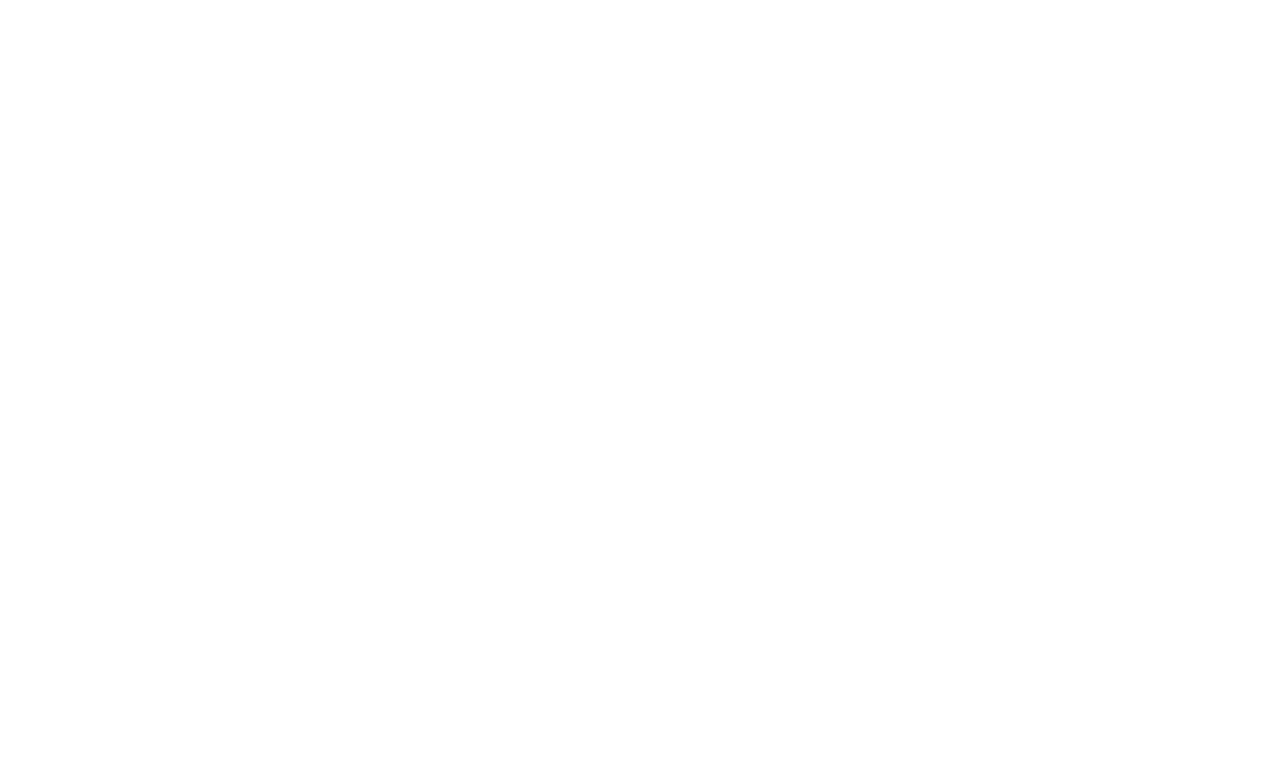
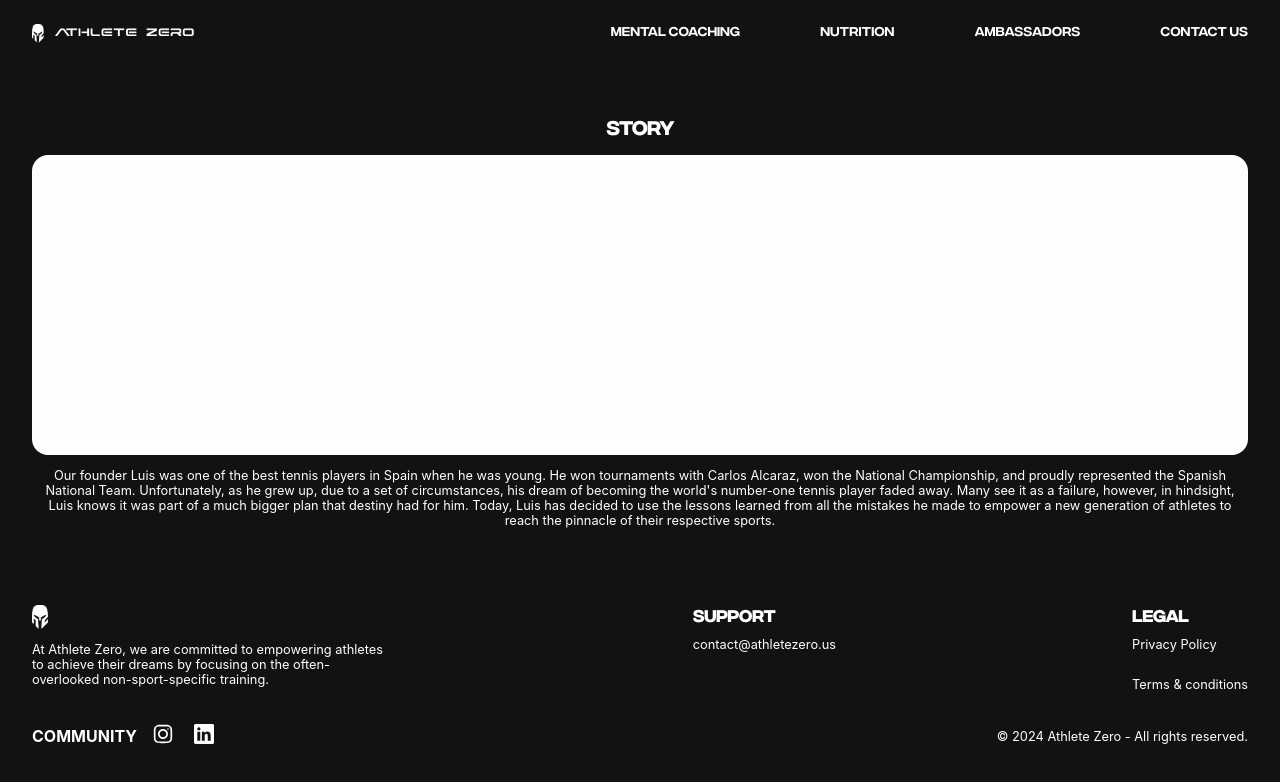
Before and after one commit to bypedroneres/athletezero, a React (Create React App) app in the folder athlete/: page /founder in a window 1280 px wide. Before the commit this address had no page. Shown: the top 782 px of the page. Built offline with nearby package versions, Linux system fonts and the light colour scheme.

Commit message:
last changes

```diff
--- a/athlete/src/App.js
+++ b/athlete/src/App.js
@@ -6,7 +6,7 @@ import HomeScreen from './screens/HomeScreen';
 import MentalCoachingScreen from './screens/MentalCoachingScreen';
 import AmbassadorsScreen from './screens/AmbassadorsScreen';
 import NutritionScreen from './screens/NutritionScreen';
-import InfoScreen from './screens/InfoScreen';
+import FounderScreen from './screens/FounderScreen';
 
 function App() {
   return (
@@ -16,7 +16,7 @@ function App() {
           <Route path="/" element={<HomeScreen />} />
           <Route path="/mental" element={<MentalCoachingScreen />} />
           <Route path="/nutrition" element={<NutritionScreen />} />
-          <Route path="/info" element={<InfoScreen />} />
+          <Route path="/founder" element={<FounderScreen/>} />
           <Route path="/ambassadors" element={<AmbassadorsScreen />} />
         </Routes>
       </div>
--- a/athlete/src/components/FAQ.css
+++ b/athlete/src/components/FAQ.css
@@ -37,3 +37,8 @@
     padding: 1rem;
     text-align: left;
 }
+
+.underline_Black {
+    text-decoration: underline;
+    cursor: pointer;
+}
--- a/athlete/src/components/FAQ.js
+++ b/athlete/src/components/FAQ.js
@@ -20,7 +20,8 @@ function FAQ() {
                             {/* Add onClick event to toggle question */}
                             <div className="faq_QuestionHeader" onClick={() => toggleQuestion(index)}>
                                 <h2>
-                                What qualifications and experience do the professionals at Athlete Zero possess?
+                                How do I know if Athlete Zero‘s programs are suitable for my specific needs as an athlete?
+                                What type of athletes can benefit from your services?
                                 </h2>
                                 <svg fill="#FEFEFE" width="20px" height="20px" viewBox="0 0 24 24" xmlns="http://www.w3.org/2000/svg">
                                     <path d="M11.178 19.569a.998.998 0 0 0 1.644 0l9-13A.999.999 0 0 0 21 5H3a1.002 1.002 0 0 0-.822 1.569l9 13z"/>
@@ -29,7 +30,7 @@ function FAQ() {
                             {/* Render answer below question if question is open */}
                             {openQuestion === index && (
                                 <div className="faq_Answer">
-                                    <p>Our coaches hold advanced degrees in their respective fields and maintain the latest certifications. With experience working with athletes from almost any sport, they are perfectly equipped to support you in achieving your goals. Fill out the form provided below to learn more about them!</p>
+                                    <p>At Athlete Zero, we adapt to the unique needs of any athlete, regardless of their level, goals, or sport. Mental coaching and nutrition are essential components of an athlete’s success. If you want to reach the next level as an athlete, our services are for you!</p>
                                 </div>
                             )}
                         </div>
@@ -39,7 +40,7 @@ function FAQ() {
                 <div className='faq_Question' key={3}>
                     <div className="faq_QuestionHeader" onClick={() => toggleQuestion(3)}>
                         <h2>
-                        How do I know if Athlete Zeros programs are suitable for my specific needs as an athlete?
+                        What qualifications and experience do the professionals at Athlete Zero possess?
                         </h2>
                         <svg fill="#FEFEFE" width="20px" height="20px" viewBox="0 0 24 24" xmlns="http://www.w3.org/2000/svg">
                             <path d="M11.178 19.569a.998.998 0 0 0 1.644 0l9-13A.999.999 0 0 0 21 5H3a1.002 1.002 0 0 0-.822 1.569l9 13z"/>
@@ -47,14 +48,14 @@ function FAQ() {
                     </div>
                     {openQuestion === 3 && (
                         <div className="faq_Answer">
-                            <p>At Athlete Zero, we have a deep focus in prioritizing an individualized approach. We adapt to the unique needs of any athlete regardless of their level, goals, or sport.</p>
+                            <p>Our coaching team has a diverse range of experts across nearly every single sport. They have guided athletes at every level, from amateurs to collegiate and professionals. They also hold advanced degrees in their respective fields and stay up-to-date with the latest certifications. Fill out this form to learn more about them!</p>
                         </div>
                     )}
                 </div>
                 <div className='faq_Question' key={4}>
                     <div className="faq_QuestionHeader" onClick={() => toggleQuestion(4)}>
                         <h2>
-                        What is the duration and frequency of the coaching sessions or consultations provided by Athlete Zero?
+                        What is the duration and frequency of the sessions?
                         </h2>
                         <svg fill="#FEFEFE" width="20px" height="20px" viewBox="0 0 24 24" xmlns="http://www.w3.org/2000/svg">
                             <path d="M11.178 19.569a.998.998 0 0 0 1.644 0l9-13A.999.999 0 0 0 21 5H3a1.002 1.002 0 0 0-.822 1.569l9 13z"/>
@@ -62,14 +63,14 @@ function FAQ() {
                     </div>
                     {openQuestion === 4 && (
                         <div className="faq_Answer">
-                            <p>The duration and frequency of coaching sessions or consultations vary depending on the chosen plan. Athletes typically have the flexibility to select session lengths of either one hour or 30 minutes and choose between weekly or biweekly sessions.</p>
+                            <p>The duration and frequency of sessions vary depending on the chosen plan. Athletes typically have the flexibility to select session lengths of either one hour or 30 minutes and choose between weekly or biweekly sessions.</p>
                         </div>
                     )}
                 </div>
                 <div className='faq_Question' key={5}>
                     <div className="faq_QuestionHeader" onClick={() => toggleQuestion(5)}>
                         <h2>
-                        Where can I find the prices?
+                        Where can I find the prices and coaches?
                         </h2>
                         <svg fill="#FEFEFE" width="20px" height="20px" viewBox="0 0 24 24" xmlns="http://www.w3.org/2000/svg">
                             <path d="M11.178 19.569a.998.998 0 0 0 1.644 0l9-13A.999.999 0 0 0 21 5H3a1.002 1.002 0 0 0-.822 1.569l9 13z"/>
@@ -77,7 +78,7 @@ function FAQ() {
                     </div>
                     {openQuestion === 5 && (
                         <div className="faq_Answer">
-                            <p>Upon completing the form provided below, our team will reach out to discuss pricing options and match you with the coach who best suits your needs.</p>
+                            <p>After completing <spam className='underline_Black'>this form</spam>, our team will reach out with our different pricing options and match you with the coach who best suits your needs.</p>
                         </div>
                     )}
                 </div>
--- a/athlete/src/components/Offer.css
+++ b/athlete/src/components/Offer.css
@@ -64,6 +64,7 @@
         display: flex;
         flex-direction: column;
         height: 100vh;
+        padding-top: 8rem;
     }
     .offer_Text {
         display: flex;
@@ -74,7 +75,7 @@
     }
 
     .offer_Image > img {
-        width: 300px;
+        width: 250px;
     }
 
     .offer_Icon {
--- /dev/null
+++ b/athlete/src/screens/FounderScreen.css
@@ -0,0 +1,26 @@
+.founder_Banner {
+    display: flex;
+    justify-content: center;
+    background-color: #121212;
+    padding: 2rem;
+    color: #FEFEFE;
+}
+
+.founder_Banner_Content {
+    margin-top: 4rem;
+}
+
+.founder_Banner_Content > h3 {
+    font-family: 'Spring';
+}
+
+.founder_Photo {
+    background-color: #FEFEFE;
+    width: 100%;
+    height: 300px;
+    border-radius: 1rem;
+}
+
+.founder_Banner_Content > p {
+    font-size: 0.8rem;
+}
--- /dev/null
+++ b/athlete/src/screens/FounderScreen.js
@@ -0,0 +1,25 @@
+import React from 'react'
+import Nav from '../components/Nav'
+import "../screens/FounderScreen.css"
+import Footer from '../components/Footer'
+
+function FounderScreen() {
+  return (
+    <div className='founder_Screen'>
+        <Nav/>
+        <div className='founder_Banner'>
+            <div className='founder_Banner_Content'>
+            <h3>Story</h3>
+            <div className='founder_Photo'>
+
+            </div>
+            <p>Our founder Luis was one of the best tennis players in Spain when he was young. He won tournaments with Carlos Alcaraz, won the National Championship, and proudly represented the Spanish National Team. Unfortunately, as he grew up, due to a set of circumstances, his dream of becoming the world's number-one tennis player faded away. Many see it as a failure, however, in hindsight, Luis knows it was part of a much bigger plan that destiny had for him. Today, Luis has decided to use the lessons learned from all the mistakes he made to empower a new generation of athletes to reach the pinnacle of their respective sports.</p>
+            </div>
+        </div>
+        <Footer/>
+
+    </div>
+  )
+}
+
+export default FounderScreen
--- a/athlete/src/screens/Nutrition.css
+++ b/athlete/src/screens/Nutrition.css
@@ -37,7 +37,7 @@
 
 .nutrition_Card_Dark {
     background-color: #202020;
-    color: #FEFEFE;
+    color: #fefefec2;
     padding: 1rem;
     width: 100%;
     border-radius: 1rem;
@@ -45,7 +45,7 @@
 
 .nutrition_Card_Green {
     background-color: #C4F969;
-    color: #121212;
+    color: #121212b4;
     padding: 1rem;
     display: flex;
     height: 100%;
@@ -64,18 +64,16 @@
     background-color: #202020;
     padding: 1rem;
     max-width: 300px;
-    height: 150px;
     border-radius: 1rem;
     display: flex;
     align-items: center;
-    justify-content: center;
+    justify-content: flex-start;
     flex-direction: column;
     font-size: 0.8rem;
 }
 
-.performance_Card > img {
-    height: 50px;
-    padding: 1rem;
+.performance_Card > h3 {
+    font-family: 'Spring';
 }
 
 .performance_Card > p {
@@ -99,7 +97,7 @@
     .performance_Card {
         font-size: 0.6rem;
         max-width: 130px;
-        height: 130px;
+        height: 110px;
     }
 
     .performance_Card > p {
--- a/athlete/src/screens/NutritionScreen.js
+++ b/athlete/src/screens/NutritionScreen.js
@@ -29,19 +29,19 @@ function NutritionScreen() {
   <p>Our nutritional coaching sessions are tailored to enhance your performance through the power that your mind unveils. We equip our athletes with a nutritional toolkit that includes:</p>
   <div className='nutrition_Performance_Cards'>
   <div className='performance_Card'>
-    <img src='/images/nutrition/svgs/icon4.png' alt='first card' />
-    <p>Prior to a game, adjusted according to the anticipated intensity of the upcoming match.</p>
+    <h3>PRIOR</h3>
+    <p>to a game, adjusted according to the anticipated intensity of the upcoming match.</p>
   </div>
   <div className='performance_Card'>
-    <img src='/images/nutrition/svgs/icon3.png' alt='first card' />
-    <p>Throughout a game, tailored to the dynamics of the ongoing match.</p>
+    <h3>Throughout</h3>
+    <p>a game, tailored to the dynamics of the ongoing match.</p>
   </div>
   <div className='performance_Card'>
-    <img src='/images/nutrition/svgs/icon1.png' alt='first card' />
-    <p>Post-game, depending on the intensity of the match played.</p>
+    <h3>POST GAME</h3>
+    <p>depending on the intensity of the match played.</p>
   </div>
   <div className='performance_Card'>
-    <img src='/images/nutrition/svgs/icon6.png' alt='first card' />
+    <h3>Adjusted</h3>
     <p>On a regular day, adjusted based on the individual athlete's goals.</p>
   </div>
 </div>
```
Also changed, not shown: athlete/public/images/nutrition.png.
